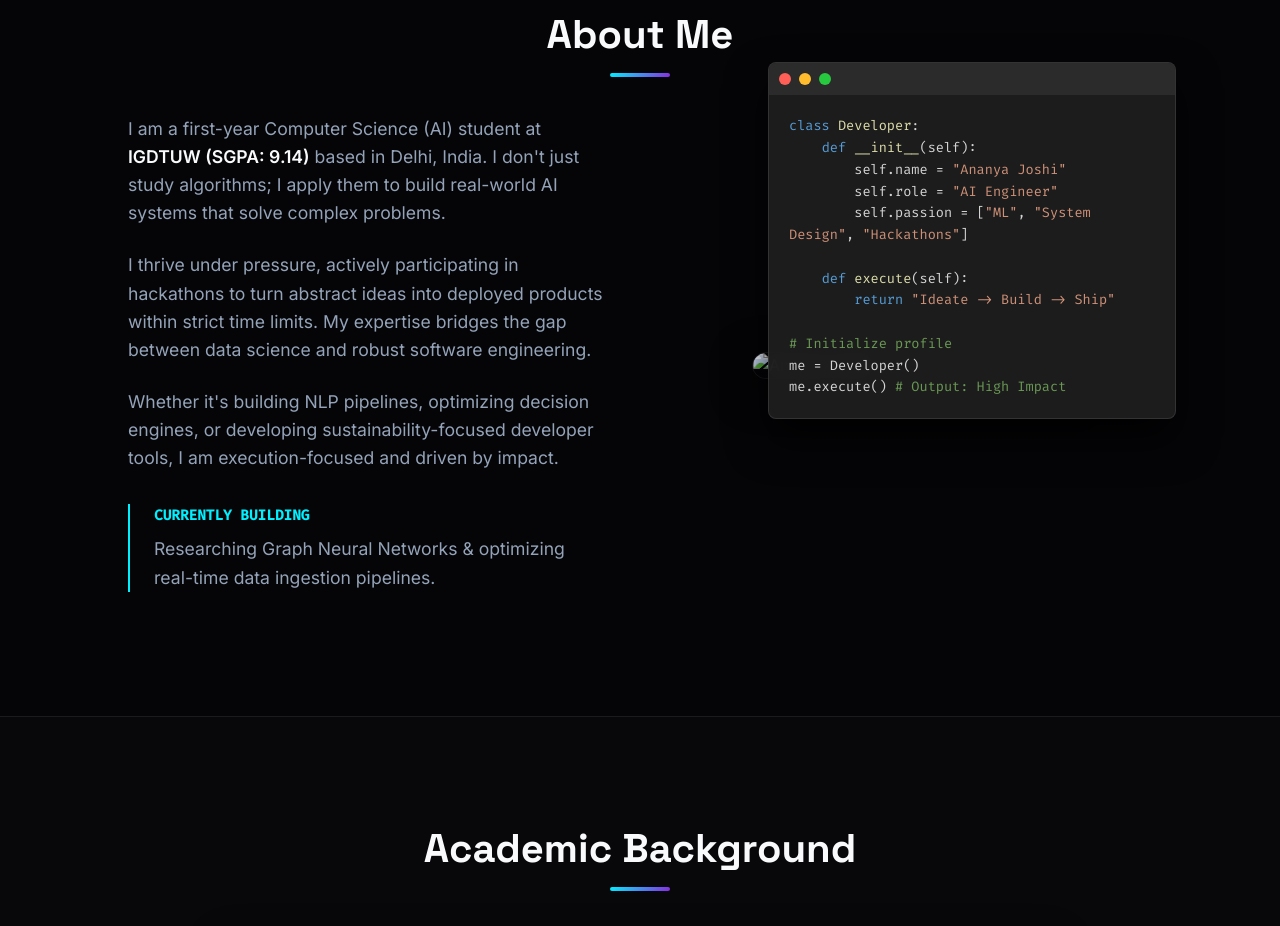
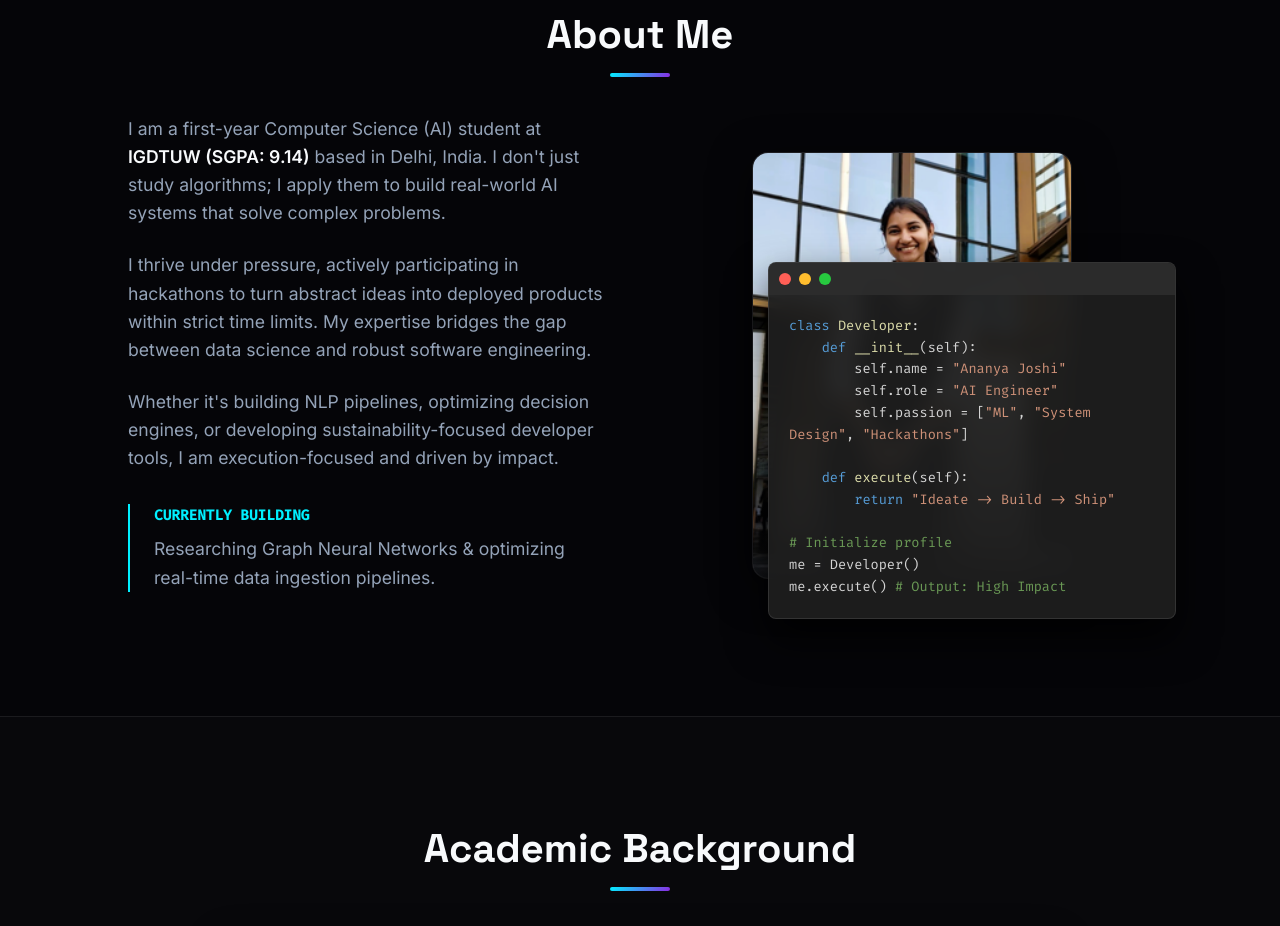
Before and after one commit to ananyajoshi-cseai/Portfolio-Ananya-Joshi, a plain HTML site: page index.html in a window 1280 px wide. Shown: the part 1278-2204 px from the top of the page. Drawn offline with Linux system fonts and the light colour scheme.

Commit message:
Update code for profile photo

```diff
--- a/index.html
+++ b/index.html
@@ -428,6 +428,9 @@
             position: relative;
             width: 80%;
             max-width: 320px;
+            /* Added aspect-ratio to prevent the box from collapsing if the image breaks */
+            aspect-ratio: 3 / 4;
+            background-color: rgba(255, 255, 255, 0.02); /* Subtle placeholder background */
             border-radius: 16px;
             overflow: hidden;
             border: 1px solid var(--surface-border);
@@ -437,7 +440,7 @@
 
         .profile-img-wrapper img {
             width: 100%;
-            height: auto;
+            height: 100%;
             display: block;
             object-fit: cover;
             transition: transform 0.5s ease;
@@ -1176,7 +1179,8 @@
 
             <div class="about-visual">
                 <div class="profile-img-wrapper">
-                    <img src="compressed dp.jpg" alt="Ananya Joshi">
+                    <!-- Added an onerror fallback to try both your old and new file names -->
+                    <img src="profile.png" onerror="this.onerror=null; this.src='compressed%20dp.jpg';" alt="Ananya Joshi">
                     <div class="profile-img-overlay"></div>
                 </div>
 
```
